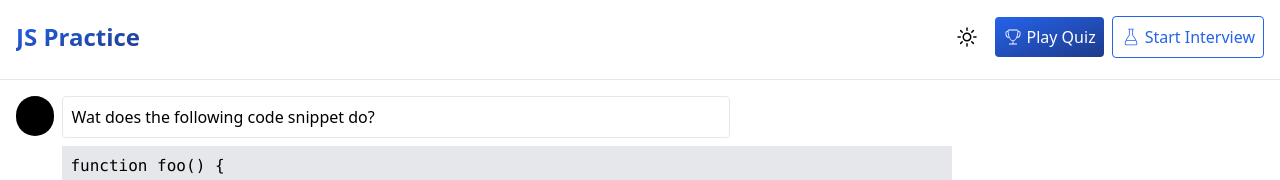
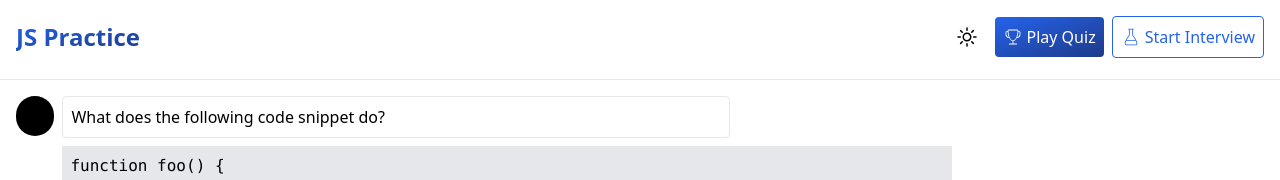
Before and after one commit to ashsajal1/js-practice-app, a React (Vite) app: page /interview in a window 1280 px wide. Both pictures are taken after a click on the button "Start Quiz". Shown: the top 180 px of the page. Built offline with nearby package versions, Linux system fonts and the light colour scheme.

Commit message:
resolve the typo by usestae

```diff
--- a/src/components/ui/message.tsx
+++ b/src/components/ui/message.tsx
@@ -1,22 +1,21 @@
 import { useState, useEffect } from 'react';
 
 export default function Message({ text }: { text: string }) {
-
     const [displayedQuestion, setDisplayedQuestion] = useState('');
+    const [currentIndex, setCurrentIndex] = useState(0);
 
     useEffect(() => {
-        let currentIndex = 0;
         const intervalId = setInterval(() => {
             if (currentIndex < text.length) {
                 setDisplayedQuestion(prev => prev + text.charAt(currentIndex));
-                currentIndex++;
+                setCurrentIndex(prevIndex => prevIndex + 1);
             } else {
                 clearInterval(intervalId);
             }
         }, 30);
 
         return () => clearInterval(intervalId);
-    }, [text]);
+    }, [text, currentIndex]);
 
     return (
         <div className="p-2 w-3/4 border rounded">
```
